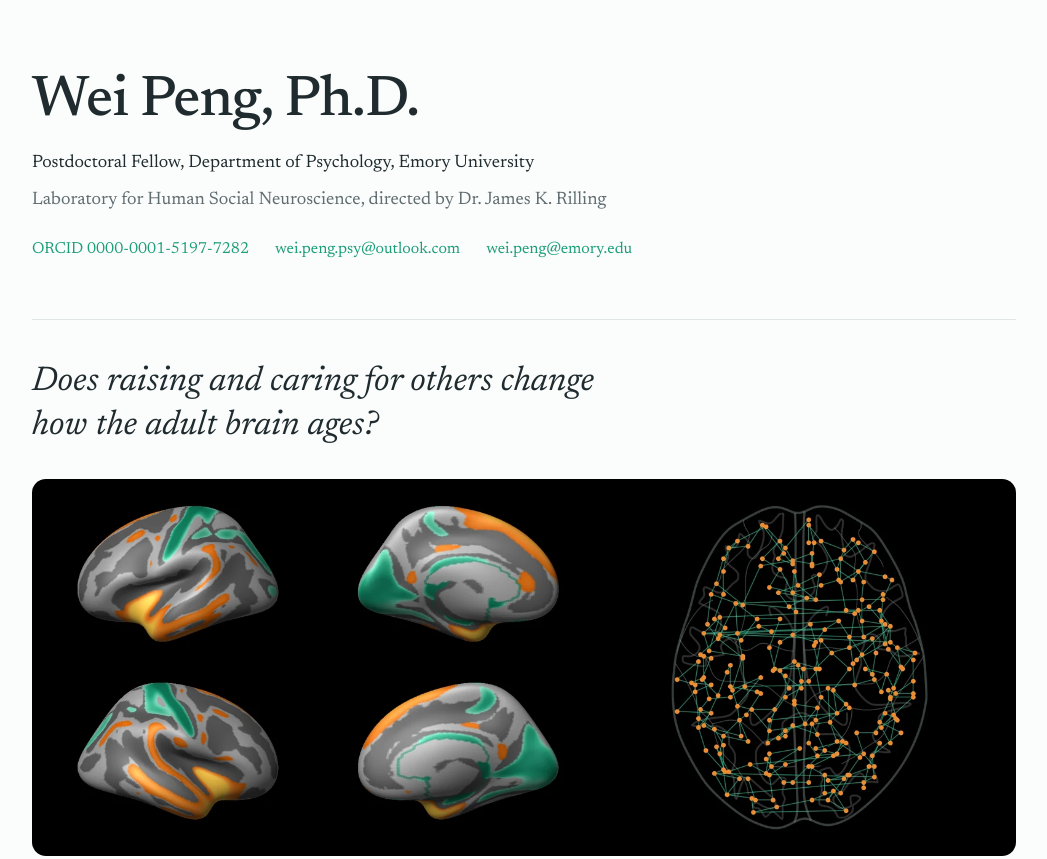
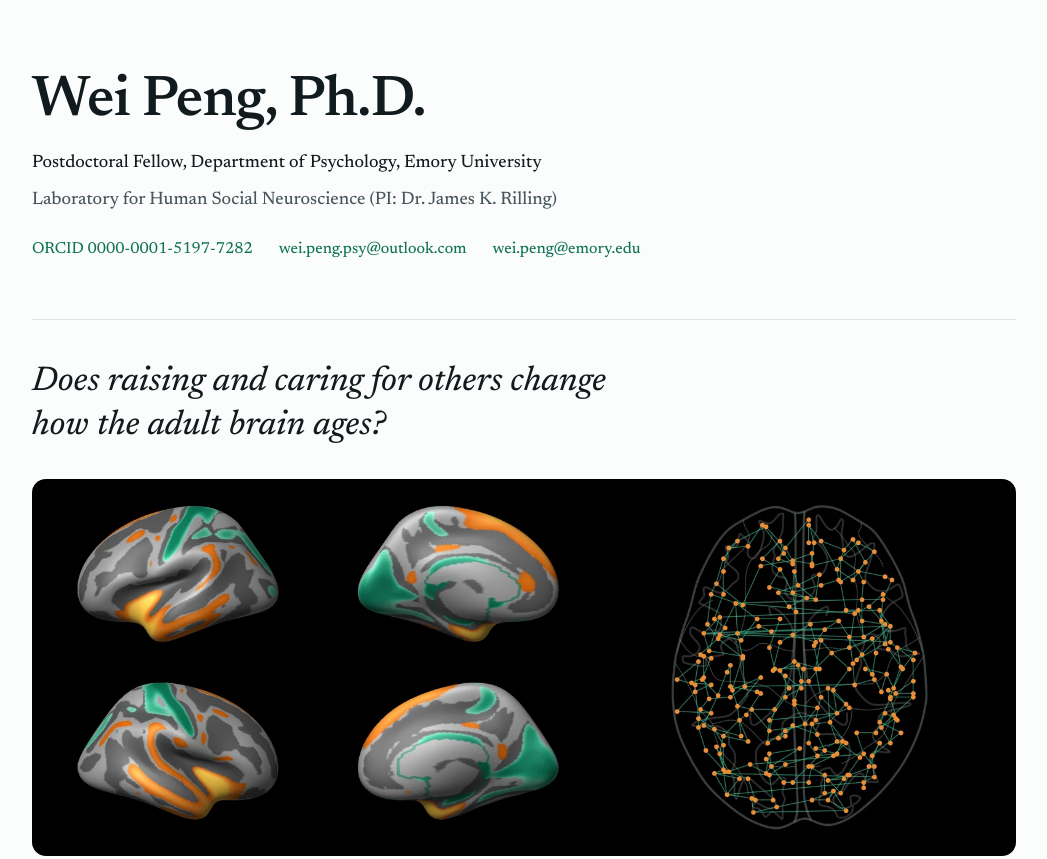
Before and after one commit to weipeng-phi/weipeng-phi.github.io, a plain HTML site: page index.html in a window 1280 px wide. Shown: the top 859 px of the page, without its empty margins (116-1163 px from the left). Drawn offline with Linux system fonts and the light colour scheme.

Commit message:
Crisper type; PI line

```diff
--- a/index.html
+++ b/index.html
@@ -8,31 +8,31 @@
 <meta name="description" content="Wei Peng, Ph.D. Postdoctoral Fellow, Emory University. Social and affective neuroscience of parenthood, caregiving and brain aging.">
 <link rel="preconnect" href="https://fonts.googleapis.com">
 <link rel="preconnect" href="https://fonts.gstatic.com" crossorigin>
-<link href="https://fonts.googleapis.com/css2?family=Newsreader:ital,opsz,wght@0,6..72,400;0,6..72,500;0,6..72,600;1,6..72,400&display=swap" rel="stylesheet">
+<link href="https://fonts.googleapis.com/css2?family=Newsreader:ital,opsz,wght@0,6..72,200..800;1,6..72,200..800&display=swap" rel="stylesheet">
 <style>
 :root{
-  --paper:#fbfcfc;--ink:#1f2b2e;--mute:#5f6c70;--rule:#dfe6e4;
-  --teal:#1b9e77;--orange:#d95f02;--tint:rgba(27,158,119,.08);
+  --paper:#fbfcfc;--ink:#111a1d;--mute:#47555a;--rule:#dfe6e4;
+  --teal:#1b9e77;--link:#0f7356;--orange:#d95f02;--tint:rgba(27,158,119,.08);
   --serif:Newsreader,"Iowan Old Style","Palatino Linotype",Georgia,serif;
 }
-@media (prefers-color-scheme:dark){:root{--paper:#121b1c;--ink:#e4ecea;--mute:#9aa9a6;--rule:#27302f;--teal:#3cc79d;--orange:#f28a3b;--tint:rgba(60,199,157,.10)}}
+@media (prefers-color-scheme:dark){:root{--paper:#121b1c;--ink:#f1f5f4;--mute:#b3c0bd;--rule:#27302f;--teal:#3cc79d;--link:#5fd6b0;--orange:#f28a3b;--tint:rgba(60,199,157,.10)}}
 *{box-sizing:border-box}
 html{-webkit-text-size-adjust:100%}
-body{margin:0;background:var(--paper);color:var(--ink);font:400 18px/1.7 var(--serif);font-optical-sizing:auto}
-a{color:var(--teal);text-decoration:none;text-underline-offset:3px}
+body{margin:0;background:var(--paper);color:var(--ink);font:460 18px/1.7 var(--serif);font-optical-sizing:auto;text-rendering:optimizeLegibility}
+a{color:var(--link);text-decoration:none;text-underline-offset:3px}
 a:hover{text-decoration:underline}
 a:focus-visible{outline:2px solid var(--teal);outline-offset:3px;border-radius:2px}
 .page{max-width:1040px;margin:0 auto;padding:72px 28px 64px}
 
 .masthead{display:grid;gap:6px;max-width:44rem}
-h1{font-size:clamp(2.6rem,6vw,3.6rem);line-height:1.05;font-weight:500;letter-spacing:-.015em;margin:0 0 10px}
+h1{font-size:clamp(2.6rem,6vw,3.6rem);line-height:1.05;font-weight:560;letter-spacing:-.015em;margin:0 0 10px}
 .role{margin:0;font-size:1.12rem}
 .lab{margin:0;color:var(--mute)}
 .contact{list-style:none;padding:0;margin:14px 0 0;display:flex;flex-wrap:wrap;gap:4px 26px;font-size:1rem}
 .contact li{color:var(--mute)}
 
 .question{margin:56px 0 8px;padding:40px 0 36px;border-top:1px solid var(--rule);border-bottom:1px solid var(--rule)}
-.question p{margin:0;font-size:clamp(1.55rem,3.2vw,2.15rem);line-height:1.3;font-weight:400;font-style:italic;max-width:30ch}
+.question p{margin:0;font-size:clamp(1.55rem,3.2vw,2.15rem);line-height:1.3;font-weight:450;font-style:italic;max-width:30ch}
 .hero-fig{margin:30px 0 0}
 .hero-fig img{display:block;width:100%;height:auto;border-radius:14px;background:#000}
 
@@ -76,7 +76,7 @@ footer{margin-top:72px;padding-top:20px;border-top:1px solid var(--rule);font-si
 <header class="masthead">
   <h1>Wei Peng, Ph.D.</h1>
   <p class="role">Postdoctoral Fellow, Department of Psychology, Emory University</p>
-  <p class="lab">Laboratory for Human Social Neuroscience, directed by Dr. James K. Rilling</p>
+  <p class="lab">Laboratory for Human Social Neuroscience (PI: Dr. James K. Rilling)</p>
   <ul class="contact">
     <li><a href="https://orcid.org/0000-0001-5197-7282">ORCID 0000-0001-5197-7282</a></li>
     <li><a href="mailto:wei.peng.psy@outlook.com">wei.peng.psy@outlook.com</a></li>
```
